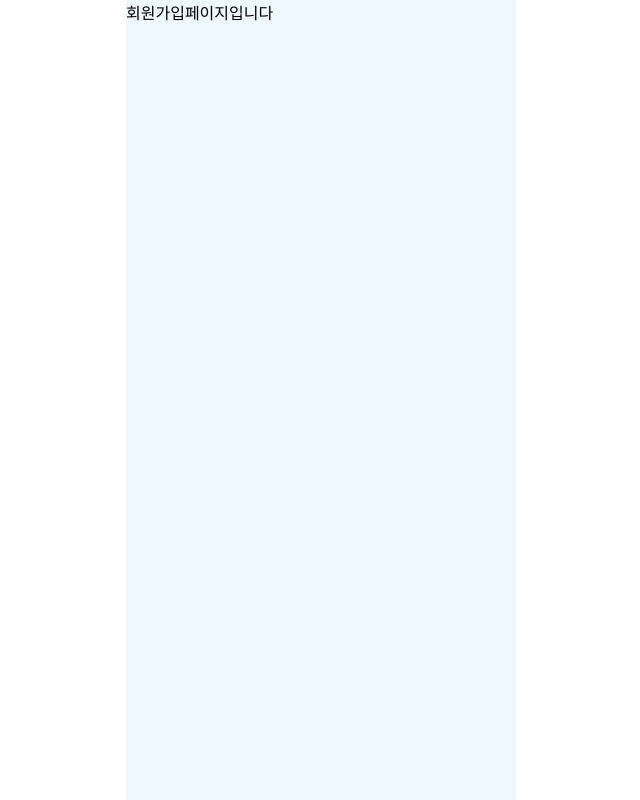
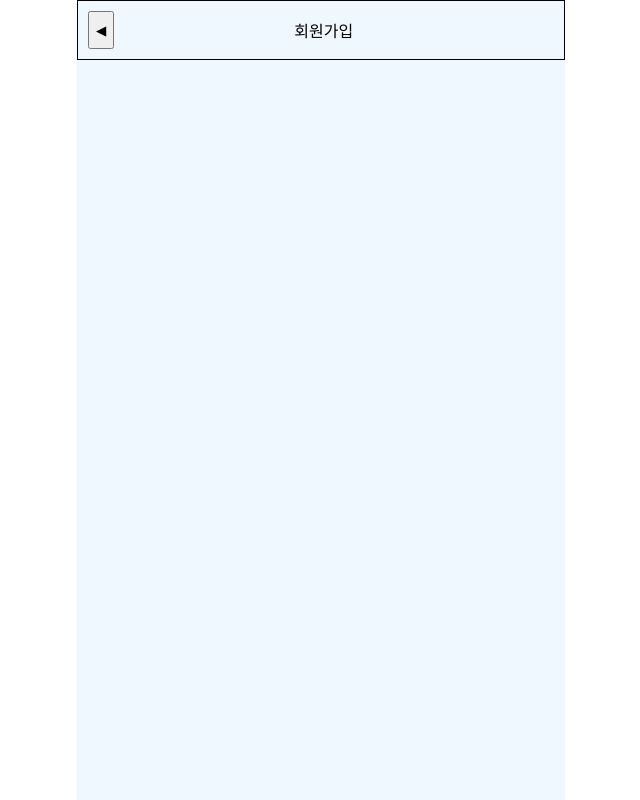
Before and after one commit to HabitHive/front-react, a React (Create React App) app: page /signup in a window 1280 px wide. Shown: the whole page, without its empty margins (319-959 px from the left). Built offline with nearby package versions, Linux system fonts and the light colour scheme.

Commit message:
Header 기능구현
css는 추후 진행 예정

```diff
--- /dev/null
+++ b/src/components/common/Header.jsx
@@ -0,0 +1,34 @@
+import styled from "styled-components"
+
+import { useNavigate } from "react-router"
+
+const Header = (props) => {
+  const navigate = useNavigate();
+
+  return (
+  <StHeader>
+    <StHeaderBtn onClick={()=>{navigate(-1)}}>
+        ◀
+    </StHeaderBtn>
+    <StHeaderTxt>
+      {props.text}
+    </StHeaderTxt>
+  </StHeader>
+  )
+}
+export default Header
+
+const StHeader = styled.div`
+  height: 60px;
+  display: flex;
+  border: solid 1px;
+`
+
+const StHeaderBtn = styled.button`
+  margin: 10px;
+  cursor: pointer;
+`
+
+const StHeaderTxt = styled.p`
+  margin: auto 0 auto 35%;
+`
--- a/src/components/common/Layout.jsx
+++ b/src/components/common/Layout.jsx
@@ -2,7 +2,7 @@
 
 const Layout = styled.div`
   background-color: aliceblue;
-  max-width: 390px;
+  max-width: 488px;
   height: 100vh;
   margin: 0 auto;
 `
--- a/src/pages/LogInPage.jsx
+++ b/src/pages/LogInPage.jsx
@@ -2,16 +2,10 @@
 
 const LogInPage = () => {
   return (
-    <StText>
+    <p>
       로그인페이지입니다
-    </StText>
+    </p>
   )
 };
 
 export default LogInPage
-
-
-const StText = styled.div`
-  width: 100px;
-  height: 100px;
-`
--- a/src/pages/MainDailyPage.jsx
+++ b/src/pages/MainDailyPage.jsx
@@ -1,19 +1,9 @@
-import styled from "styled-components";
-
 const MainDailyPage = () => {
   return (
     <div>
-      <StLayout>테스트용 레이아웃입니다</StLayout>
       메인 페이지입니다
     </div>
   );
 };
 
 export default MainDailyPage;
-
-const StLayout = styled.div`
-  background-color: aliceblue;
-  max-width: 390px;
-  height: 100vh;
-  margin: 0 auto;
-`;
--- a/src/pages/SignUpPage.jsx
+++ b/src/pages/SignUpPage.jsx
@@ -1,8 +1,12 @@
+import styled from "styled-components";
+import Header from "../components/common/Header";
+
 const SignUpPage = () => {
   return (
-    <div>
-      회원가입페이지입니다
-    </div>
+    <>
+      <Header text={"회원가입"}/>
+
+    </>
   )
 };
 
```
